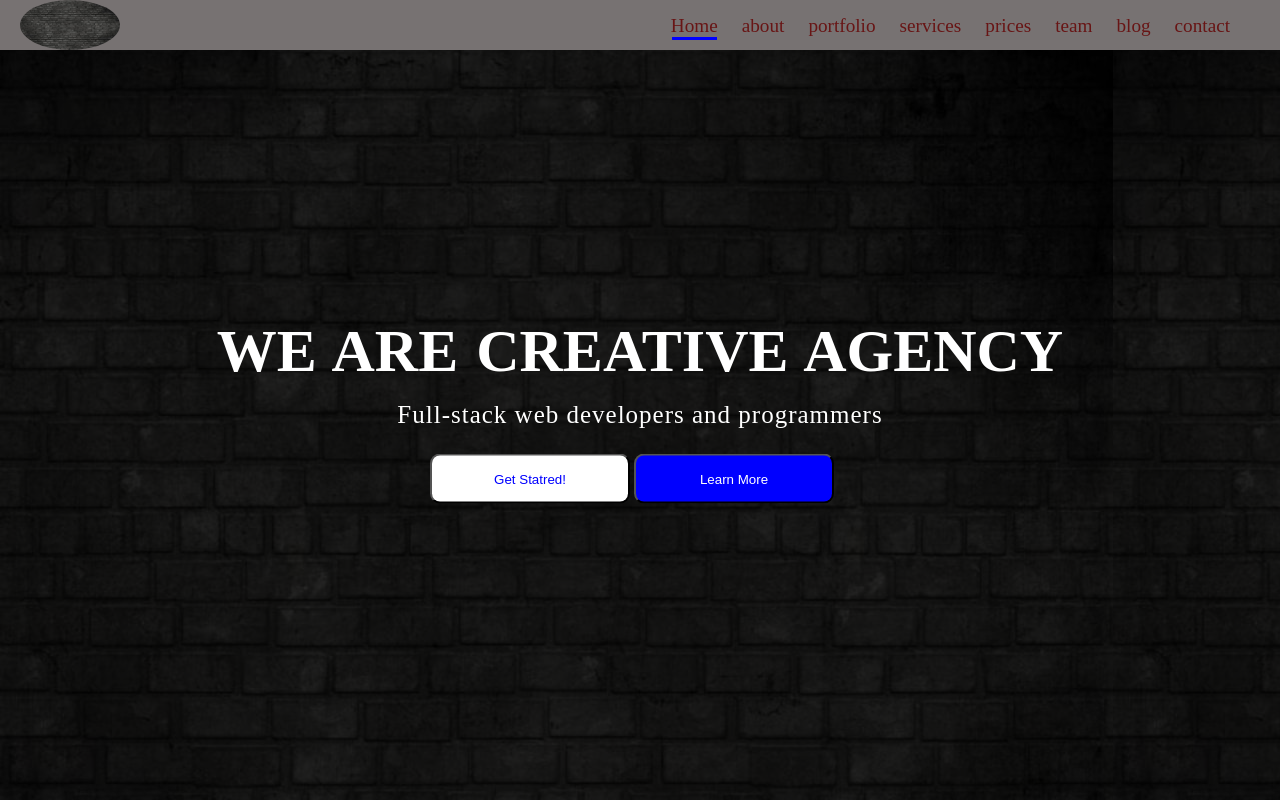
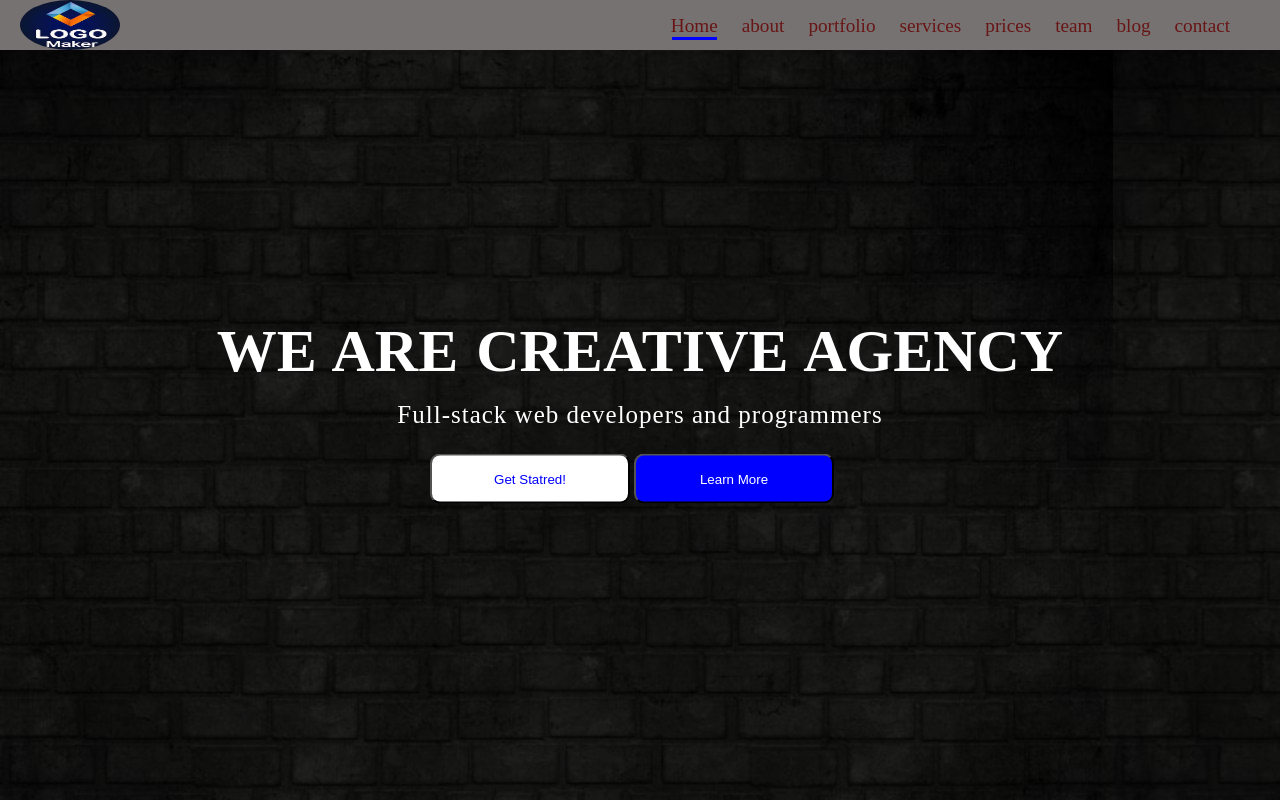
Before and after one commit to Khalifa5000/website1, a plain HTML site: page index.html in a window 1280 px wide. Shown: the top 800 px of the page. Drawn offline with Linux system fonts and the light colour scheme.

Commit message:
header image

```diff
--- a/index.html
+++ b/index.html
@@ -12,7 +12,7 @@
    <!-- /header ///////////////////////////////////-->
     <div class="header-parent">
         <div class="header">
-             <img class="header-img" src="images/ddd.jpg" alt="logo" draggable="false"/>
+             <img class="header-img" src="images/images.jpg" alt="logo" draggable="false"/>
              <ul class="header-ul">
              <li class="header-item"> <a class="header-link header-home" href="#"> Home</a></li>
              <span class="home-underline"></span>
```
